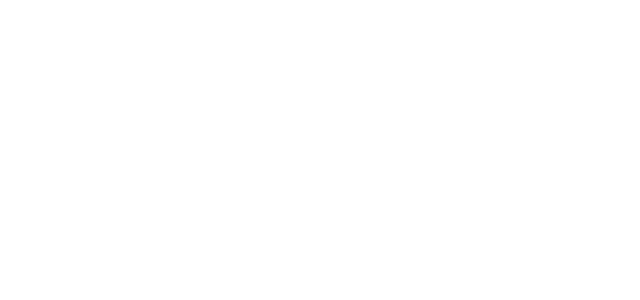
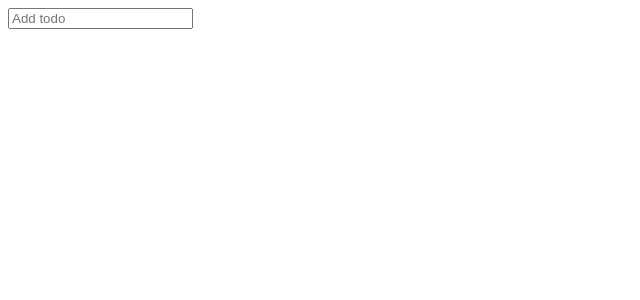
Before and after one commit to smurphyk/todo-app, a Vue app in the folder todo/: page / in a window 1280 px wide. Shown: the top 300 px of the page, without its empty margins (0-640 px from the left). Built offline with nearby package versions, Linux system fonts and the light colour scheme.

Commit message:
added UI to template

```diff
--- a/todo/src/App.vue
+++ b/todo/src/App.vue
@@ -1,4 +1,12 @@
 <template>
+  <div>
+    <input placeholder="Add todo">
+    <ul class="todos">
+      <li v-for="todo in todos" :key="todo.id">
+        {{ todo.label }}
+      </li>
+    </ul>
+  </div>
 </template>
 
 <script>
```
